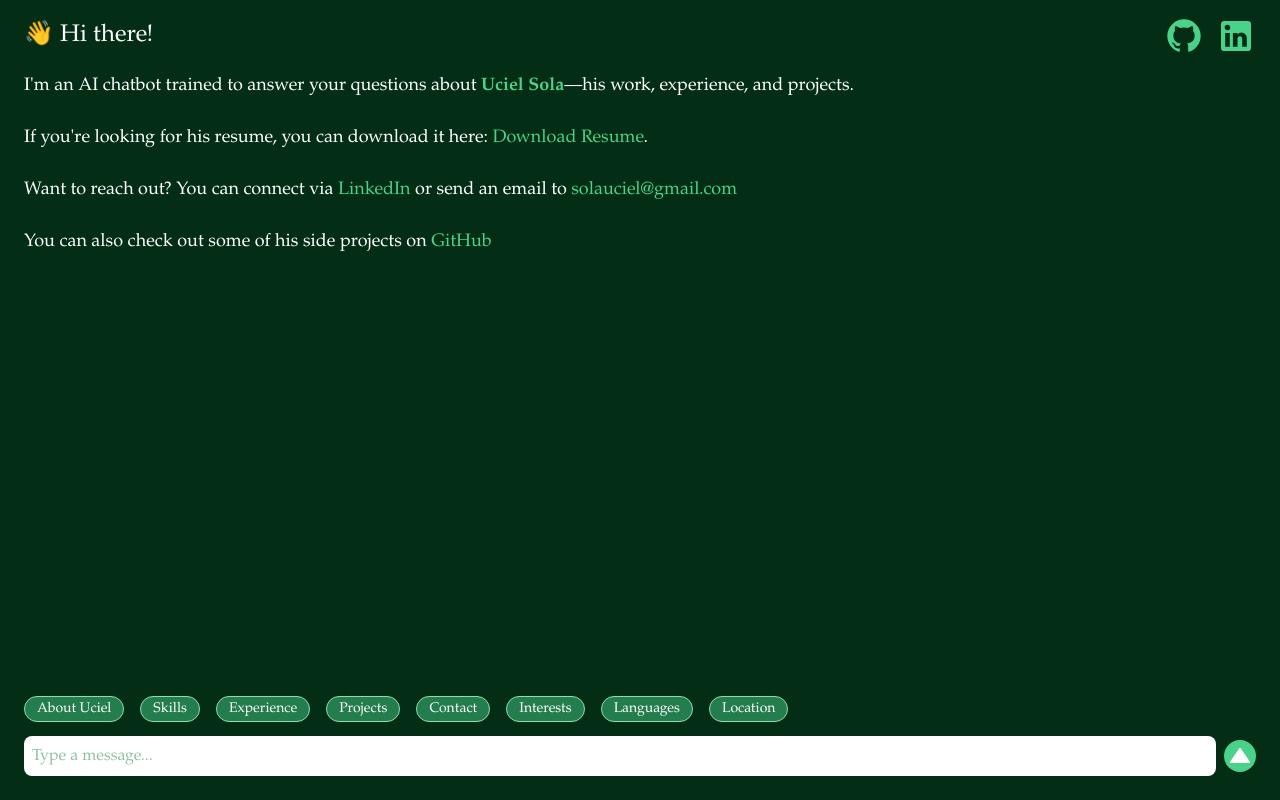
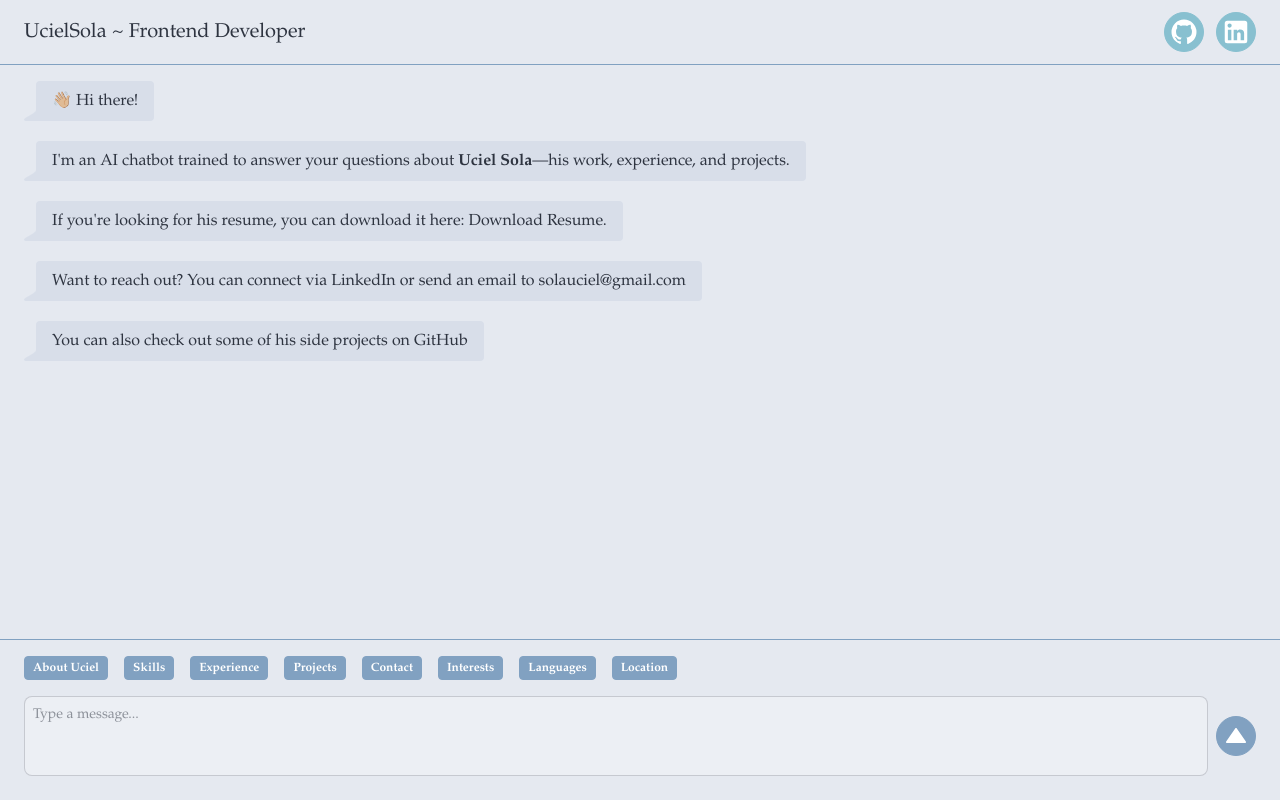
Before and after one commit to ucielsola/website, a SvelteKit app: page / in a window 1280 px wide. Built offline with nearby package versions, Linux system fonts and the light colour scheme.

Commit message:
integrate daisy ui

```diff
--- a/src/app.css
+++ b/src/app.css
@@ -1,4 +1,7 @@
 @import 'tailwindcss';
+@plugin "daisyui" {
+	themes: nord --default, nord --prefersdark;
+  }
 
 @font-face {
 	font-family: 'Garamond';
@@ -7,38 +10,8 @@
 	font-style: normal;
 }
 
-@theme {
-	--color-white: oklch(100% 0 0);
-	--color-background: oklch(26.54% 0.0651 152.77);
-	--color-primary: oklch(83.31% 0.0962 160.1);
-	--color-secondary: oklch(52.48% 0.113 155.4);
-	--color-accent: oklch(77.24% 0.1568 156.15);
-
-	--font-display: 'Garamond', Georgia, serif;
-
-	--text-xs: 0.875rem; /* 14px */
-	--text-xs--line-height: calc(1 / 0.85);
-	--text-sm: 1rem; /* 16px */
-	--text-sm--line-height: calc(1.5 / 1);
-	--text-base: 1.125rem; /* 18px */
-	--text-base--line-height: calc(1.75 / 1.125);
-	--text-lg: 1.25rem; /* 20px */
-	--text-lg--line-height: calc(1.75 / 1.25);
-	--text-xl: 1.5rem; /* 24px */
-	--text-xl--line-height: calc(2 / 1.5);
-}
-
-strong,
-a {
-	@apply text-accent;
-}
-
-a:hover {
-	@apply text-primary;
-}
-
-ul li {
-	@apply ml-8 list-disc;
+body {
+	font-family: 'Garamond', Georgia, serif;
 }
 
 @layer utilities {
--- a/src/app.html
+++ b/src/app.html
@@ -45,7 +45,7 @@
 
 		%sveltekit.head%
 	</head>
-	<body data-sveltekit-preload-data="hover" class="bg-background font-display text-white">
+	<body data-sveltekit-preload-data="hover">
 		<div style="display: contents">%sveltekit.body%</div>
 	</body>
 </html>
--- a/src/lib/chat.svelte.ts
+++ b/src/lib/chat.svelte.ts
@@ -90,7 +90,6 @@ class Chat {
 				signal: this.lastMessageAbortController.signal
 			});
 		} catch (error) {
-			console.error('Error fetching AI response:', error);
 			this.appendMessage({
 				role: 'ai',
 				text: 'Error: Failed to get response from AI.'
@@ -118,6 +117,10 @@ class Chat {
 
 	private async _simulateAiIntroduction(): Promise<void> {
 		const introMessages: Message[] = [
+			{
+				role: 'ai',
+				text: "👋🏼 Hi there!"
+			},
 			{
 				role: 'ai',
 				text: "I'm an AI chatbot trained to answer your questions about **Uciel Sola**—his work, experience, and projects."
--- a/src/lib/components/AiMessage.svelte
+++ b/src/lib/components/AiMessage.svelte
@@ -27,10 +27,17 @@
 	};
 </script>
 
-<div>
-	<span class="text-base">
-		{#await processMarkdown(message) then message}
-			{@html message}
-		{/await}
-	</span>
+<div class="chat chat-start"
+>
+	<div class="chat-bubble dark:chat-bubble-accent">
+		<span class="text-base">
+			{#await processMarkdown(message) then message}
+				{#if message.length === 0}
+					<span class="loading loading-dots loading-sm"></span>
+				{:else}
+					{@html message}
+				{/if}
+			{/await}
+		</span>
+	</div>
 </div>
--- a/src/lib/components/Input.svelte
+++ b/src/lib/components/Input.svelte
@@ -9,7 +9,7 @@
 	let disabled = $derived(chat.isAiTyping);
 
 	const handleSubmit = (e: SubmitEvent) => {
-		if (disabled) return;
+		if (disabled || message.length === 0) return;
 		e.preventDefault();
 		chat.sendMessage(message);
 		formEl.reset();
@@ -23,9 +23,9 @@
 <form
 	onsubmit={handleSubmit}
 	bind:this={formEl}
-	class="relative flex w-full items-center justify-center pt-12"
+	class="relative flex w-full items-center justify-center pt-14 border-t border-secondary"
 >
-	<div class="no-scrollbar absolute top-2 w-full overflow-x-auto">
+	<div class="no-scrollbar absolute top-4 w-full overflow-x-auto">
 		<div class="mx-6 flex w-fit items-center gap-4">
 			{#each chat.conversationStarters as starter}
 				<Pill text={starter.label} onClick={() => chat.sendMessage(starter.question)} />
@@ -35,7 +35,7 @@
 
 	<div class="flex w-full items-center gap-2 px-6 pb-6">
 		<textarea
-			class="text-secondary placeholder:text-secondary/50 block w-full resize-none rounded-lg border-0 bg-white p-2
+			class="textarea w-full resize-none rounded-lg bg-base-100 p-2
 			disabled:pointer-events-none disabled:opacity-30
 			"
 			{rows}
@@ -47,8 +47,10 @@
 		<button
 			type="submit"
 			disabled={disabled ? true : null}
-			class="bg-accent flex aspect-square items-center justify-center rounded-full p-1 text-xs disabled:pointer-events-none disabled:opacity-30"
-			><SendIcon /></button
+			class="btn btn-circle btn-secondary dark:btn-primary disabled:pointer-events-none disabled:opacity-30"
+			>
+			<span class="text-white"><SendIcon /></span>
+			</button
 		>
 	</div>
 </form>
--- a/src/lib/components/MessageList.svelte
+++ b/src/lib/components/MessageList.svelte
@@ -3,6 +3,7 @@
 	import UserMessage from '$lib/components/UserMessage.svelte';
 
 	import { chat } from '$lib/chat.svelte';
+	import { fade } from 'svelte/transition';
 
 	let messageList: HTMLDivElement;
 	let messages = $derived(chat.messages);
@@ -17,12 +18,14 @@
 	});
 </script>
 
-<div class="flex h-full flex-col gap-6 overflow-y-auto px-6 pb-12" bind:this={messageList}>
+<div class="flex h-full flex-col gap-3 overflow-y-auto px-6 pb-12 pt-3" bind:this={messageList}>
 	{#each messages as message, i (i)}
-		{#if message.role === 'ai'}
+		<div in:fade|local>
+			{#if message.role === 'ai'}
 			<AiMessage message={message.text} />
 		{:else}
 			<UserMessage message={message.text} />
 		{/if}
+		</div>
 	{/each}
 </div>
--- a/src/lib/components/Pill.svelte
+++ b/src/lib/components/Pill.svelte
@@ -5,7 +5,7 @@
 <button
 	type="button"
 	onclick={onClick}
-	class="border-primary bg-secondary hover:bg-accent flex cursor-pointer items-center justify-center rounded-2xl border px-3 py-1 transition-colors"
+	class="btn btn-xs btn-secondary dark:btn-primary"
 >
 	<span class="text-xs whitespace-nowrap text-white">
 		{text}
--- a/src/lib/components/UserMessage.svelte
+++ b/src/lib/components/UserMessage.svelte
@@ -2,8 +2,10 @@
 	let { message }: { message: string } = $props();
 </script>
 
-<div class="flex w-full justify-end">
-	<div class="text-secondary rounded-lg bg-white p-2">
+<div class="chat chat-end"
+in:fade|local
+>
+	<div class="chat-bubble chat-bubble-neutral">
 		<span>{message}</span>
 	</div>
 </div>
--- a/src/lib/utils.ts
+++ b/src/lib/utils.ts
@@ -15,7 +15,5 @@ export function errorHandler(error: unknown) {
 
 	output = JSON.stringify(error);
 
-	console.log(output);
-
 	return '';
 }
--- a/src/routes/+page.svelte
+++ b/src/routes/+page.svelte
@@ -9,13 +9,13 @@
 	<title>Uciel Sola</title>
 </svelte:head>
 
-<div class="relative flex h-dvh w-dvw flex-col gap-4 overflow-hidden pt-4">
-	<div class="flex items-center justify-between px-6">
+<div class="relative flex h-dvh w-dvw flex-col overflow-hidden bg-base-200 dark:bg-base-300">
+	<div class="flex items-center justify-between px-6 border-b border-secondary py-3">
 		<h1 class="absolute top-0 text-white/0">Uciel Sola</h1>
-		<h2 class="text-xl">👋 Hi there!</h2>
+		<h2 class="text-xl">UcielSola ~ Frontend Developer</h2>
 		<div class="flex items-center gap-3">
 			<a
-				class="text-accent hover:text-primary h-10 w-10"
+				class="btn btn-circle btn-accent dark:btn-primary p-1 text-white"
 				href="https://github.com/ucielsola"
 				target="_blank"
 				title="Uciel Sola's Github"
@@ -23,7 +23,7 @@
 				<GithubIcon />
 			</a>
 			<a
-				class="text-accent hover:text-primary h-10 w-10"
+				class="btn btn-circle btn-accent dark:btn-primary p-1 text-white"
 				href="https://linkedin.com/in/ucielsola"
 				target="_blank"
 				title="Uciel Sola's Linkedin profile"
```
